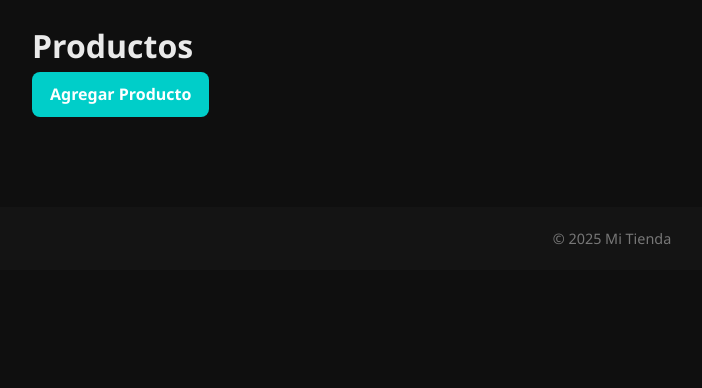
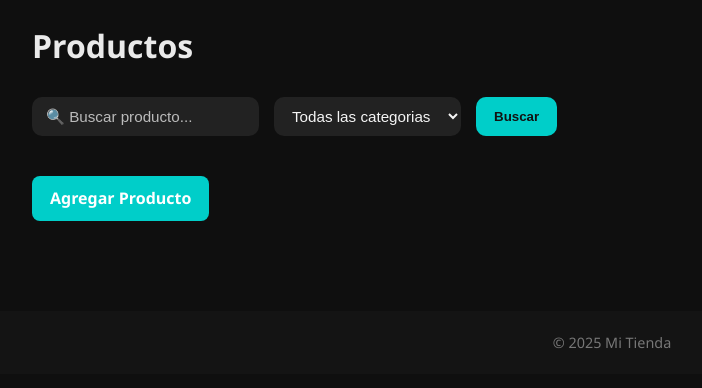
Before and after one commit to juanmateus7726/Api-Platzi-Store-Django, a Django app: page /products/ in a window 1280 px wide. Shown: the part 69-457 px from the top of the page, without its empty margins (28-730 px from the left). Run offline with Django 5.2, Linux system fonts and the light colour scheme; data that the repository does not hold is empty.

Commit message:
Agregamos barra de busqueda, arreglamos eliminar y busqueda por categoria

```diff
--- a/api_platzi_store/api_platzi_store/settings.py
+++ b/api_platzi_store/api_platzi_store/settings.py
@@ -26,7 +26,7 @@ SECRET_KEY = 'django-insecure-dd-1lkkvv4e8qfpy5-wdrch!v^as8@0at6*y%92_eby_ycktd5
 # SECURITY WARNING: don't run with debug turned on in production!
 DEBUG = True
 
-ALLOWED_HOSTS = []
+ALLOWED_HOSTS = ['*']
 
 
 # Application definition
--- a/api_platzi_store/products/static/css/products.css
+++ b/api_platzi_store/products/static/css/products.css
@@ -1,3 +1,61 @@
+/* Barra de filtros */
+.filters {
+  display: flex;
+  gap: 15px;
+  margin: 25px 0 40px;
+  flex-wrap: wrap;
+  justify-content: flex-start; /* izquierda */
+}
+
+/* Inputs y selects */
+.filters input,
+.filters select {
+  padding: 10px 14px;
+  border: none;
+  border-radius: 10px;
+  background: rgba(255,255,255,0.08);
+  color: #f5f5f5;
+  font-size: 0.95rem;
+  outline: none;
+  transition: background 0.2s, box-shadow 0.2s;
+}
+
+/* Placeholder */
+.filters input::placeholder {
+  color: #bbb;
+}
+
+/* Focus */
+.filters input:focus,
+.filters select:focus {
+  background: rgba(255,255,255,0.15);
+  box-shadow: 0 0 0 2px #00cec9;
+}
+
+/* Botón */
+.filters button {
+  padding: 10px 18px;
+  border: none;
+  border-radius: 10px;
+  background: #00cec9;
+  color: #121212;
+  font-weight: bold;
+  cursor: pointer;
+  transition: background 0.2s, transform 0.2s;
+}
+
+.filters button:hover {
+  background: #00b2ad;
+  transform: translateY(-2px);
+}
+
+/* 🔥 Fix: Select desplegable oscuro */
+.filters select option {
+  background: #1e1e1e;
+  color: #f5f5f5;
+}
+
+
 .products-grid {
   display: grid;
   grid-template-columns: repeat(auto-fit, minmax(280px, 1fr));
--- a/api_platzi_store/products/templates/products.html
+++ b/api_platzi_store/products/templates/products.html
@@ -10,7 +10,23 @@
 {% block content %}
 <div class="container">
     <h1>Productos</h1>
+
+    <form method="get" class="filters">
+        <input type="text" name="q" placeholder="🔍 Buscar producto..."
+        value="{{ search_query|default:'' }}">
+        <select name="category">
+            <option value="">Todas las categorias</option>
+            {% for cat in categories %}
+            <option value="{{ cat.id }}" {% if cat.id|stringformat:"s" == selected_category  %}{% endif %}>
+                {{ cat.name }}
+            </option>
+            {% endfor %}
+        </select>
+        <button type="submit" class="btn">Buscar</button>
+    </form>
+
     <a href="{% url 'products:add_product' %}" class="btn">Agregar Producto</a>
+
     <div class="products-grid">
         {% for product in products %}
         <div class="product-card">
@@ -23,13 +39,49 @@
             <div class-"actions">
                 <a href="{% url 'products:product_detail' product.id %}" class="btn">Detalles</a>
                 <a href="{% url 'products:update_product' product.id %}" class="btn">Editar</a>
-                <form method="POST" action="{% url 'products:delete_product' product.id %}" style="display:inline;">
+
+                <button type="button" class="btn btn-danger" onclick="openModal({{ product.id }})">
+                    Eliminar
+                </button>
+                <form id="delete-form-{{ product.id }}" method="POST" action="{% url 'products:delete_product' product.id %}">
                     {% csrf_token %}
-                    <button type="submit" class="btn btn-danger">Eliminar</button>
                 </form>
             </div>
         </div>
         {% endfor %}
     </div>
 </div>
+
+<div id="delete-modal" class="modal">
+    <div class="modal-content">
+        <h2>⚠️ Confirmar eliminación</h2>
+        <p>Seguro que quieres eliminar este producto?</p>
+        <div class="modal-actions">
+            <button type="button" class="btn" onclick="closeModal()">Cancelar</button>
+            <button type="button" class="btn btn-danger" id="confirm-delete">Eliminar</button>
+        </div>
+    </div>
+</div>
+
+<script>
+    let productToDelete = null;
+
+    function openModal(productId) {
+        productToDelete = productId;
+        document.getElementById("delete-model").style.display = "flex";
+    }
+
+    function closeModal() {
+        document.getElementById("delete-modal").style.display = "none";
+        productToDelete = null;
+    }
+
+    window.addEventListener("DOMContentLoaded", function() {
+
+    })
+            document.getElementById('delete-form-${productToDelete}').submit();
+        }
+    });
+</script>
+
 {% endblock %}
--- a/api_platzi_store/products/views.py
+++ b/api_platzi_store/products/views.py
@@ -9,15 +9,44 @@ def store_view(request):
     return render(request, 'store.html')
 
 def products_view(request):
+    query = request.GET.get("q", "")
+    category_id = request.GET.get("category", "")
+
     try:
-        response = requests.get(URL)
+        categories_response = requests.get(f"https://api.escuelajs.co/api/v1/categories")
+        categories = categories_response.json() if categories_response.status_code == 200 else []
+
+        params = {}
+        if query:
+            params["title"] = query
+        if category_id:
+            params["categoryId"] = category_id
+
+        response = requests.get(URL, params=params)
         if response.status_code == 200:
             products = response.json()
-            context = {"products": products, "api_status": "success"}
+            context = {
+                "products": products,
+                "categories": categories,
+                "selected_category": category_id,
+                "search_query": query,
+                "api_status": "success"
+            }
         else:
-            context = {"products": [], "error": "Error en la API", "api_status": "error"}
+            context = {
+                "products": [],
+                "categories": categories,
+                "error": "Error en la API",
+                "api_status": "error"
+            }
     except Exception as e:
-        context = {"products": [], "error": str(e), "api_status": "error"}
+        context = {
+            "products": [],
+            "categories": [],
+            "error": str(e),
+            "api_status": "error"
+        }
+
     return render(request, "products.html", context)
 
 def product_detail_view(request, product_id):
```
Also changed, not shown: other parts of api_platzi_store/products/static/css/products.css (+41 -0 lines).
